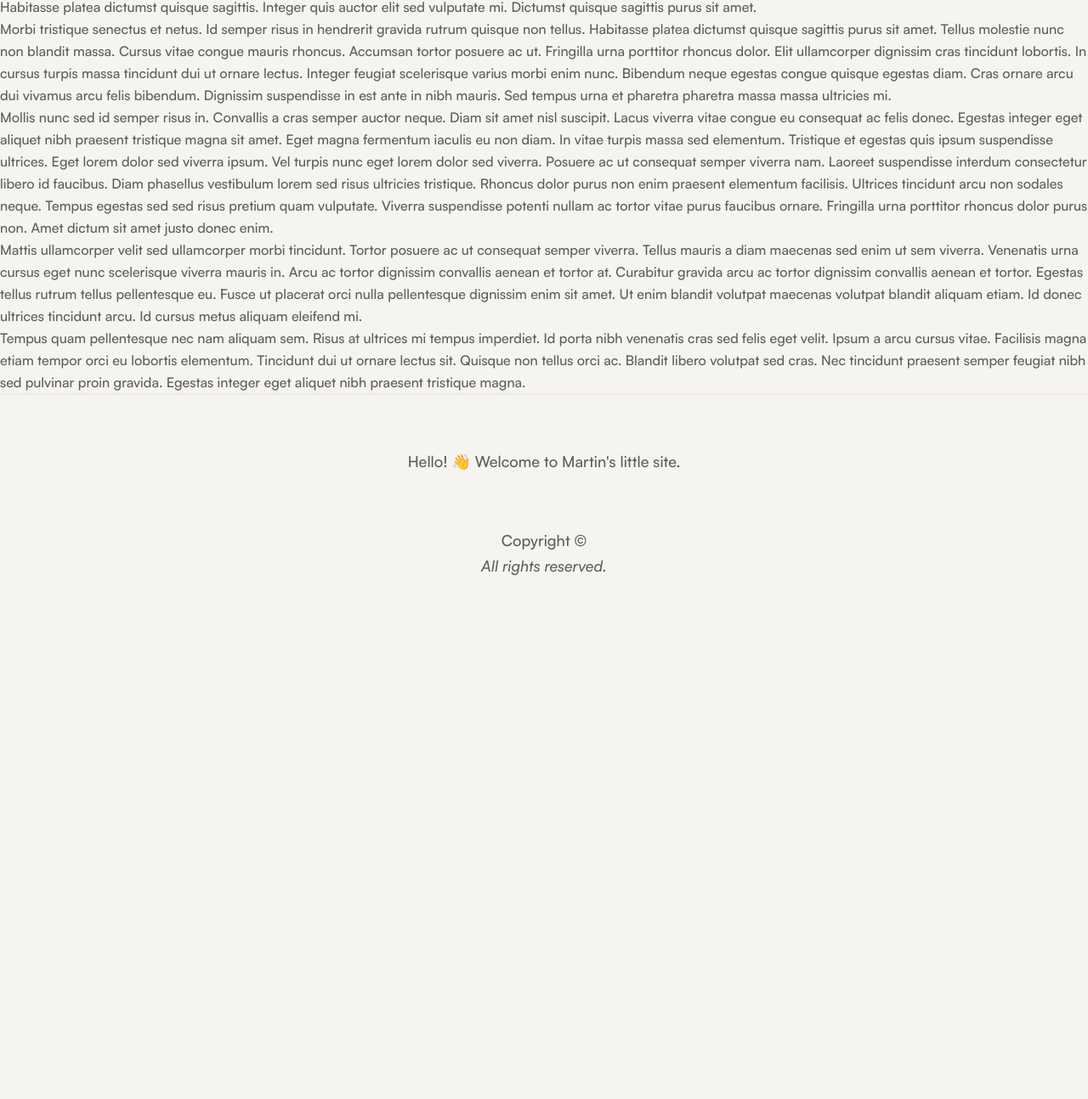
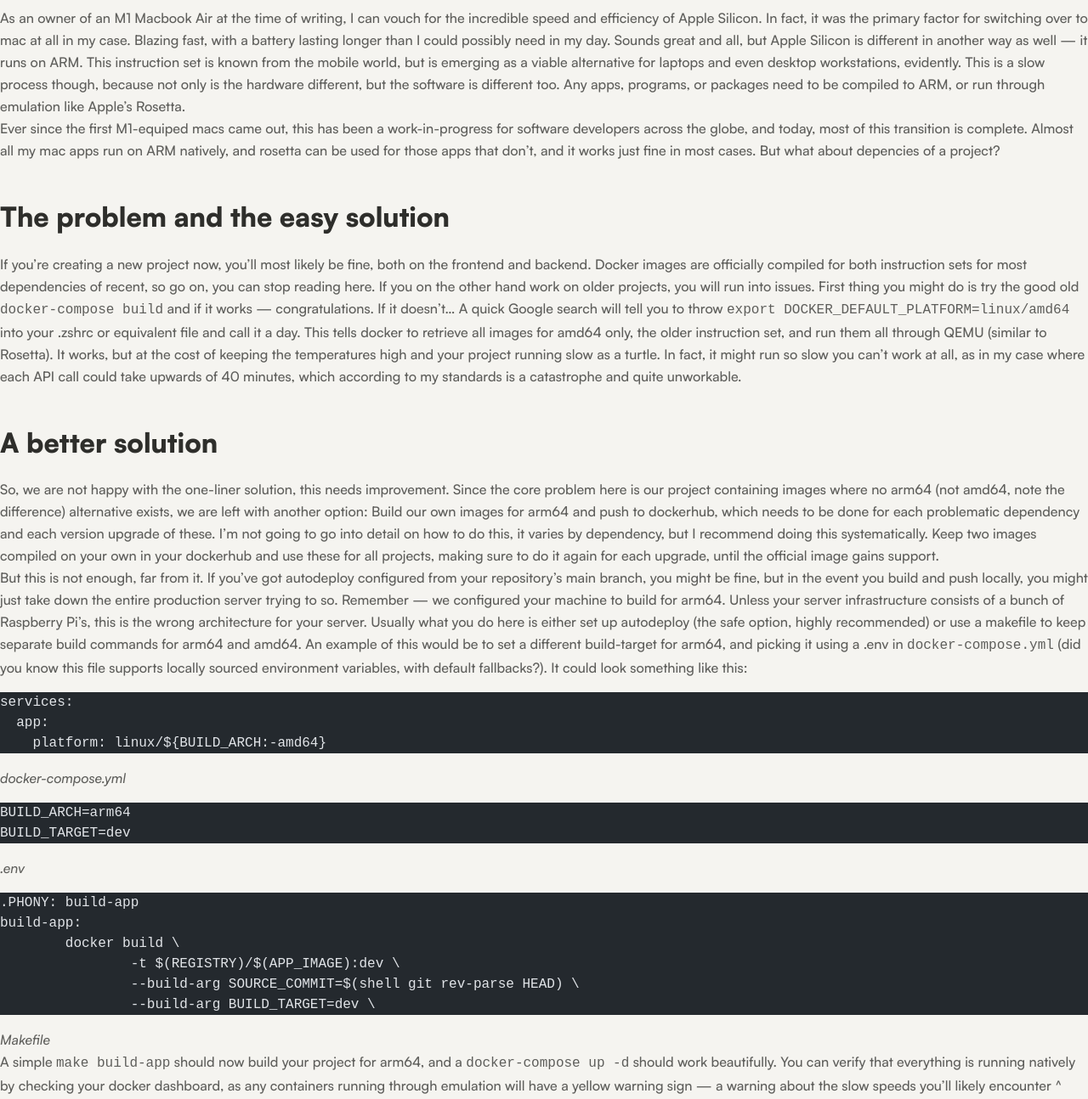
Before and after one commit to MartinRybergLaude/personal-site, an Astro site: page /posts/second-post in a window 1280 px wide. Shown: the part 630-1924 px from the top of the page at 85% size. Before the commit the page ends 1375 px from the top, so only its background shows below. Built offline with nearby package versions, Linux system fonts and the light colour scheme; Astro itself is replaced by a stand-in of ours; code samples lack their colours.

Commit message:
Update Blog Posts “second-post”

````diff
--- a/src/pages/posts/second-post.md
+++ b/src/pages/posts/second-post.md
@@ -1,17 +1,58 @@
 ---
-layout: "../../layouts/BlogPost.astro"
-title: "Second post"
-description: "Lorem ipsum dolor sit amet"
-pubDate: "2022-06-05"
-heroImage: "/placeholder-hero.jpg"
+layout: ../../layouts/BlogPost.astro
+title: Running a dockerized local backend on Apple Silicon
+description: Speed up your docker containers by up to 17x.
+pubDate: 2022-07-06T22:00:00.000Z
+heroImage: /placeholder-hero.jpg
+slug: dockerized-backend-on-apple-silicon
+author: Martin Ryberg Laude
 ---
 
-Lorem ipsum dolor sit amet, consectetur adipiscing elit, sed do eiusmod tempor incididunt ut labore et dolore magna aliqua. Vitae ultricies leo integer malesuada nunc vel risus commodo viverra. Adipiscing enim eu turpis egestas pretium. Euismod elementum nisi quis eleifend quam adipiscing. In hac habitasse platea dictumst vestibulum. Sagittis purus sit amet volutpat. Netus et malesuada fames ac turpis egestas. Eget magna fermentum iaculis eu non diam phasellus vestibulum lorem. Varius sit amet mattis vulputate enim. Habitasse platea dictumst quisque sagittis. Integer quis auctor elit sed vulputate mi. Dictumst quisque sagittis purus sit amet.
+## Background
 
-Morbi tristique senectus et netus. Id semper risus in hendrerit gravida rutrum quisque non tellus. Habitasse platea dictumst quisque sagittis purus sit amet. Tellus molestie nunc non blandit massa. Cursus vitae congue mauris rhoncus. Accumsan tortor posuere ac ut. Fringilla urna porttitor rhoncus dolor. Elit ullamcorper dignissim cras tincidunt lobortis. In cursus turpis massa tincidunt dui ut ornare lectus. Integer feugiat scelerisque varius morbi enim nunc. Bibendum neque egestas congue quisque egestas diam. Cras ornare arcu dui vivamus arcu felis bibendum. Dignissim suspendisse in est ante in nibh mauris. Sed tempus urna et pharetra pharetra massa massa ultricies mi.
+As an owner of an M1 Macbook Air at the time of writing, I can vouch for the incredible speed and efficiency of Apple Silicon. In fact, it was the primary factor for switching over to mac at all in my case. Blazing fast, with a battery lasting longer than I could possibly need in my day. Sounds great and all, but Apple Silicon is different in another way as well — it runs on ARM. This instruction set is known from the mobile world, but is emerging as a viable alternative for laptops and even desktop workstations, evidently. This is a slow process though, because not only is the hardware different, but the software is different too. Any apps, programs, or packages need to be compiled to ARM, or run through emulation like Apple’s Rosetta.
 
-Mollis nunc sed id semper risus in. Convallis a cras semper auctor neque. Diam sit amet nisl suscipit. Lacus viverra vitae congue eu consequat ac felis donec. Egestas integer eget aliquet nibh praesent tristique magna sit amet. Eget magna fermentum iaculis eu non diam. In vitae turpis massa sed elementum. Tristique et egestas quis ipsum suspendisse ultrices. Eget lorem dolor sed viverra ipsum. Vel turpis nunc eget lorem dolor sed viverra. Posuere ac ut consequat semper viverra nam. Laoreet suspendisse interdum consectetur libero id faucibus. Diam phasellus vestibulum lorem sed risus ultricies tristique. Rhoncus dolor purus non enim praesent elementum facilisis. Ultrices tincidunt arcu non sodales neque. Tempus egestas sed sed risus pretium quam vulputate. Viverra suspendisse potenti nullam ac tortor vitae purus faucibus ornare. Fringilla urna porttitor rhoncus dolor purus non. Amet dictum sit amet justo donec enim.
+Ever since the first M1-equiped macs came out, this has been a work-in-progress for software developers across the globe, and today, most of this transition is complete. Almost all my mac apps run on ARM natively, and rosetta can be used for those apps that don’t, and it works just fine in most cases. But what about depencies of a project?
 
-Mattis ullamcorper velit sed ullamcorper morbi tincidunt. Tortor posuere ac ut consequat semper viverra. Tellus mauris a diam maecenas sed enim ut sem viverra. Venenatis urna cursus eget nunc scelerisque viverra mauris in. Arcu ac tortor dignissim convallis aenean et tortor at. Curabitur gravida arcu ac tortor dignissim convallis aenean et tortor. Egestas tellus rutrum tellus pellentesque eu. Fusce ut placerat orci nulla pellentesque dignissim enim sit amet. Ut enim blandit volutpat maecenas volutpat blandit aliquam etiam. Id donec ultrices tincidunt arcu. Id cursus metus aliquam eleifend mi.
+## The problem and the easy solution
 
-Tempus quam pellentesque nec nam aliquam sem. Risus at ultrices mi tempus imperdiet. Id porta nibh venenatis cras sed felis eget velit. Ipsum a arcu cursus vitae. Facilisis magna etiam tempor orci eu lobortis elementum. Tincidunt dui ut ornare lectus sit. Quisque non tellus orci ac. Blandit libero volutpat sed cras. Nec tincidunt praesent semper feugiat nibh sed pulvinar proin gravida. Egestas integer eget aliquet nibh praesent tristique magna.
+If you’re creating a new project now, you’ll most likely be fine, both on the frontend and backend. Docker images are officially compiled for both instruction sets for most dependencies of recent, so go on, you can stop reading here. If you on the other hand work on older projects, you will run into issues. First thing you might do is try the good old `docker-compose build` and if it works — congratulations. If it doesn’t... A quick Google search will tell you to throw `export DOCKER_DEFAULT_PLATFORM=linux/amd64` into your .zshrc or equivalent file and call it a day. This tells docker to retrieve all images for amd64 only, the older instruction set, and run them all through QEMU (similar to Rosetta). It works, but at the cost of keeping the temperatures high and your project running slow as a turtle. In fact, it might run so slow you can't work at all, as in my case where each API call could take upwards of 40 minutes, which according to my standards is a catastrophe and quite unworkable.
+
+## A better solution
+
+So, we are not happy with the one-liner solution, this needs improvement. Since the core problem here is our project containing images where no arm64 (not amd64, note the difference) alternative exists, we are left with another option: Build our own images for arm64 and push to dockerhub, which needs to be done for each problematic dependency and each version upgrade of these. I’m not going to go into detail on how to do this, it varies by dependency, but I recommend doing this systematically. Keep two images compiled on your own in your dockerhub and use these for all projects, making sure to do it again for each upgrade, until the official image gains support.
+
+But this is not enough, far from it. If you’ve got autodeploy configured from your repository’s main branch, you might be fine, but in the event you build and push locally, you might just take down the entire production server trying to so. Remember — we configured your machine to build for arm64. Unless your server infrastructure consists of a bunch of Raspberry Pi’s, this is the wrong architecture for your server. Usually what you do here is either set up autodeploy (the safe option, highly recommended) or use a makefile to keep separate build commands for arm64 and amd64. An example of this would be to set a different build-target for arm64, and picking it using a .env in `docker-compose.yml` (did you know this file supports locally sourced environment variables, with default fallbacks?). It could look something like this:
+
+```yaml
+services:
+  app:
+    platform: linux/${BUILD_ARCH:-amd64}
+```
+*docker-compose.yml*
+
+```env
+BUILD_ARCH=arm64
+BUILD_TARGET=dev
+```
+*.env*
+
+```makefile
+.PHONY: build-app
+build-app:
+	docker build \
+		-t $(REGISTRY)/$(APP_IMAGE):dev \
+		--build-arg SOURCE_COMMIT=$(shell git rev-parse HEAD) \
+		--build-arg BUILD_TARGET=dev \
+```
+*Makefile*
+
+A simple `make build-app` should now build your project for arm64, and a `docker-compose up -d` should work beautifully. You can verify that everything is running natively by checking your docker dashboard, as any containers running through emulation will have a yellow warning sign — a warning about the slow speeds you'll likely encounter ^
+
+## Conclusion
+
+Having this up and running makes development on an M1-equipped Mac a breeze, and even though it might take some work, that's something we have to live with during the transition, especially on legacy projects. Count yourself lucky if this issue never arises!
+
+## References
+
+- Docker Docs. (2021). [Leverage multi-CPU architecture support](https://docs.docker.com/desktop/multi-arch/). (Accessed 2022-06-23).
````
